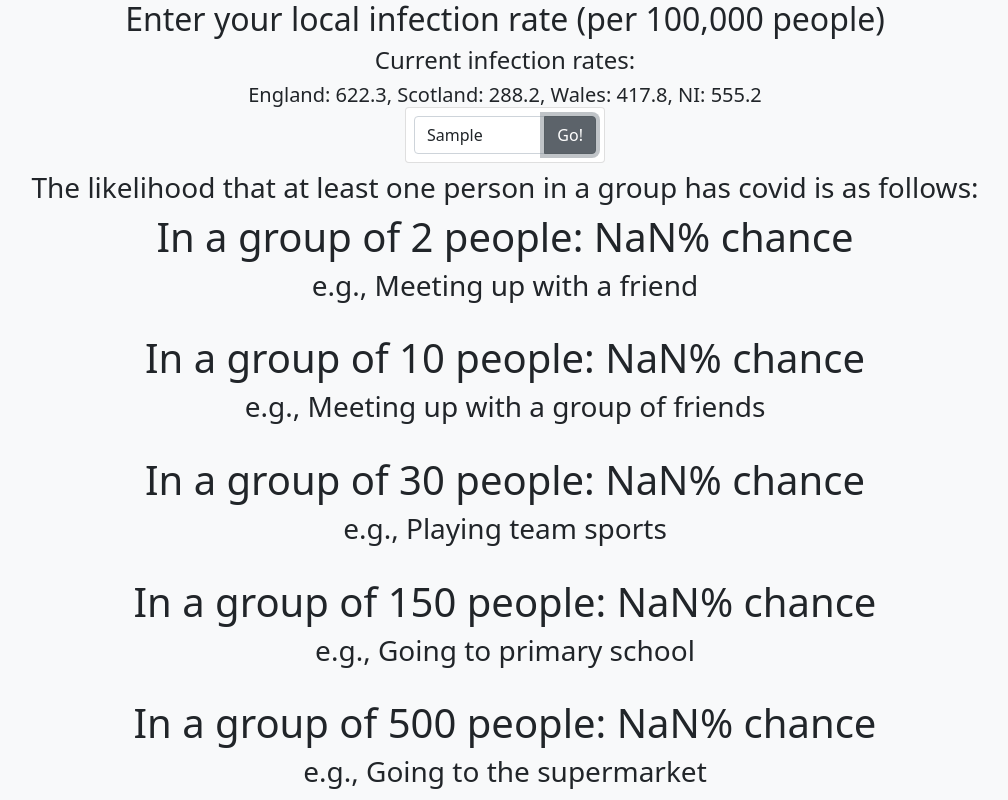
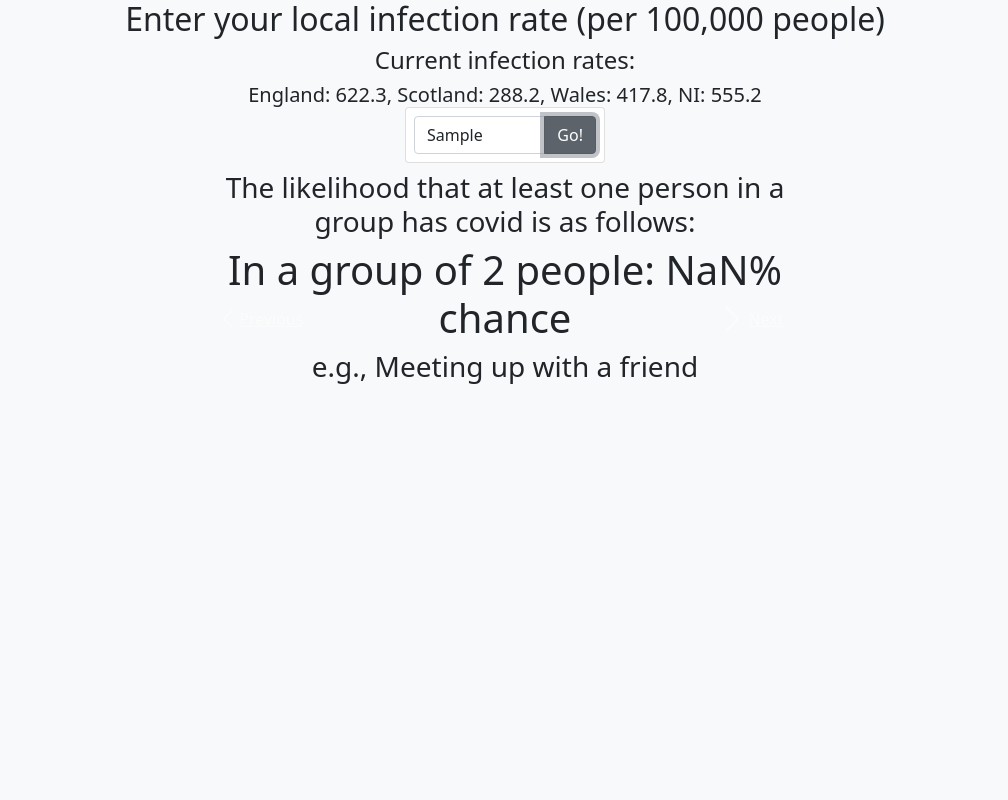
Before and after one commit to mattshardlow/Covid-risk-calculator, a plain HTML site: page index.html in a window 1280 px wide. Both pictures are taken after typing "Sample" into the empty fields and a click on the button "Go!". Shown: the top 800 px of the page, without its empty margins (135-1143 px from the left). Drawn offline with nearby package versions, Linux system fonts and the light colour scheme.

Commit message:
improved loook and feel

```diff
--- a/index.html
+++ b/index.html
@@ -27,40 +27,73 @@
       </div><!-- text-center-->
     </div><!-- container-->
 
-    <div class="container">
+    <div id="results" class="container" style="max-width: 600px; margin: auto; display:none">
       <div class="text-center">
         <h3>The likelihood that at least one person in a group has covid is as follows:</h3>
 
+        <div id="carouselExampleControls" class="carousel slide" data-ride="carousel">
+          <div class="carousel-inner">
+            <div class="carousel-item active">
             <h1 class="return"> In a group of 2 people:     <span id="update-2">?</span>% chance</h1>
             <h3> e.g., Meeting up with a friend </h3>
-        <br/>
+            </div>
+
+            <div class="carousel-item">
             <h1 class="return"> In a group of 10 people:    <span id="update-10">?</span>% chance</h1>
             <h3> e.g., Meeting up with a group of friends </h3>
-        <br/>
+            </div>
+
+            <div class="carousel-item">
             <h1 class="return"> In a group of 30 people:    <span id="update-30">?</span>% chance</h1>
             <h3> e.g., Playing team sports </h3>
-        <br/>
+            </div>
+
+            <div class="carousel-item">
             <h1 class="return"> In a group of 150 people:   <span id="update-150">?</span>% chance</h1>
             <h3> e.g., Going to primary school </h3>
-        <br/>
+            </div>
+
+            <div class="carousel-item">
             <h1 class="return"> In a group of 500 people:   <span id="update-500">?</span>% chance</h1>
             <h3> e.g., Going to the supermarket </h3>
-        <br/>
+            </div>
+
+            <div class="carousel-item">
             <h1 class="return"> In a group of 1000 people:  <span id="update-1000">?</span>% chance</h1>
             <h3> e.g., Going to secondary school </h3>
-        <br/>
+            </div>
+
+            <div class="carousel-item">
             <h1 class="return"> In a group of 10,000 people: <span id="update-10000">?</span>% chance</h1>
             <h3> e.g., Going to a busy shopping centre </h3>
-        <br/>
+            </div>
+
+            <div class="carousel-item">
             <h1 class="return"> In a group of 25,000 people: <span id="update-25000">?</span>% chance</h1>
             <h3> e.g., Going to a football match </h3>
-        <br/>
+            </div>
 
+          </div>
+          <a class="carousel-control-prev" href="#carouselExampleControls" role="button" data-slide="prev">
+            <span class="carousel-control-prev-icon" aria-hidden="true"></span>
+            <span class="sr-only">Previous</span>
+          </a>
+          <a class="carousel-control-next" href="#carouselExampleControls" role="button" data-slide="next">
+            <span class="carousel-control-next-icon" aria-hidden="true"></span>
+            <span class="sr-only">Next</span>
+          </a>
+        </div>
       </div><!-- text-center-->
     </div><!-- container-->
 
+    <script src="https://code.jquery.com/jquery-3.2.1.slim.min.js" integrity="sha384-KJ3o2DKtIkvYIK3UENzmM7KCkRr/rE9/Qpg6aAZGJwFDMVNA/GpGFF93hXpG5KkN" crossorigin="anonymous"></script>
+    <script src="https://cdnjs.cloudflare.com/ajax/libs/popper.js/1.12.9/umd/popper.min.js" integrity="sha384-ApNbgh9B+Y1QKtv3Rn7W3mgPxhU9K/ScQsAP7hUibX39j7fakFPskvXusvfa0b4Q" crossorigin="anonymous"></script>
+    <script src="https://maxcdn.bootstrapcdn.com/bootstrap/4.0.0/js/bootstrap.min.js" integrity="sha384-JZR6Spejh4U02d8jOt6vLEHfe/JQGiRRSQQxSfFWpi1MquVdAyjUar5+76PVCmYl" crossorigin="anonymous"></script>
+
     <script>
       function update(){
+
+        document.getElementById("results").style.display = "block";
 
         var text = document.getElementById("rate").value;
 
@@ -77,7 +110,13 @@
       }
 
       function getRisk(rate,people){
-         return  ((1 - ((1 - (rate/100000))**people)) * 100).toFixed(2)
+         var risk = ((1 - ((1 - (rate/100000))**people)) * 100).toFixed(2)
+         if (risk == 0)
+           risk = "0.01"
+         else if (risk == 100)
+           risk = "99.99"
+
+         return risk
       }
     </script>
 
```
Lines whose indentation alone changed are shown as unchanged.
